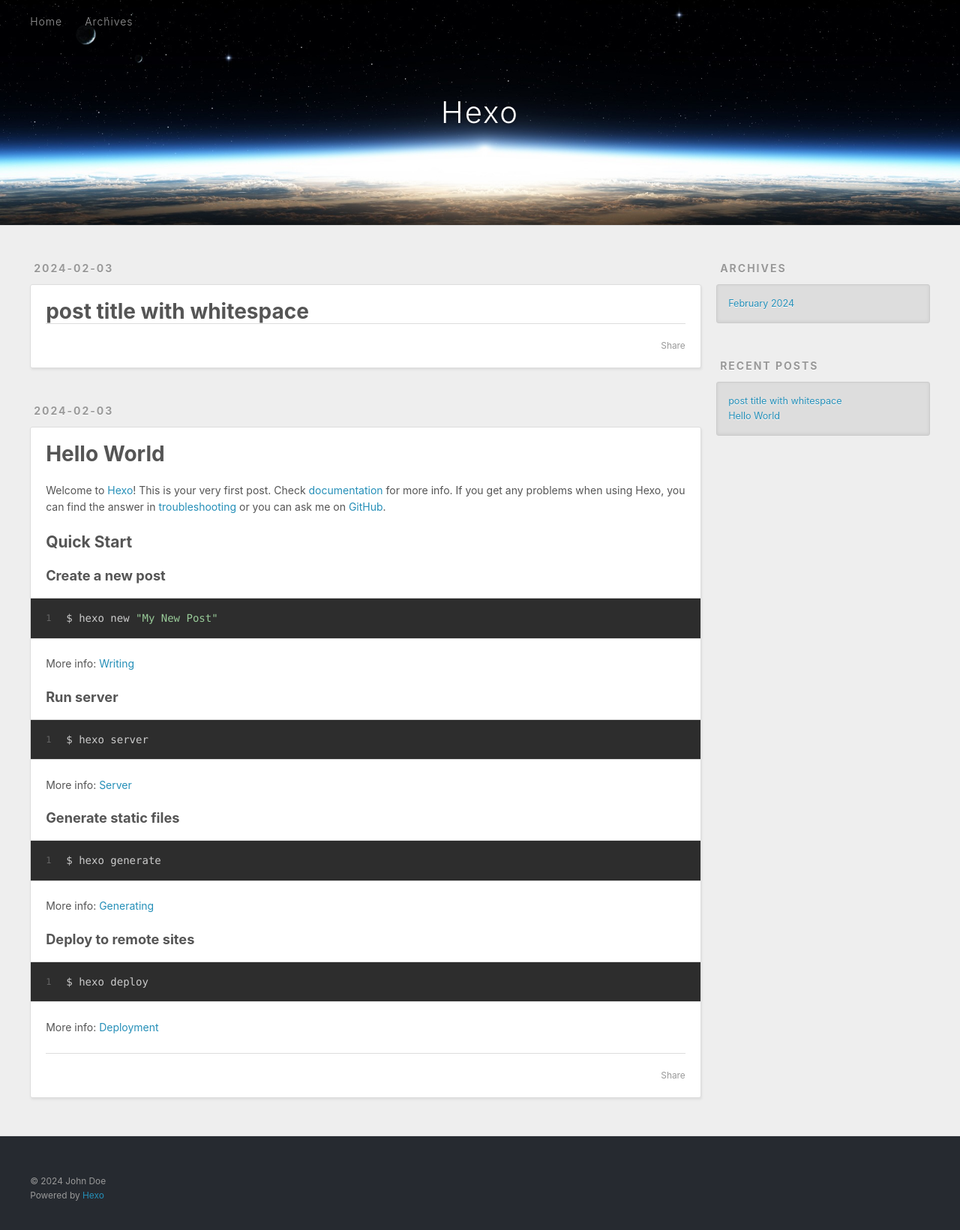
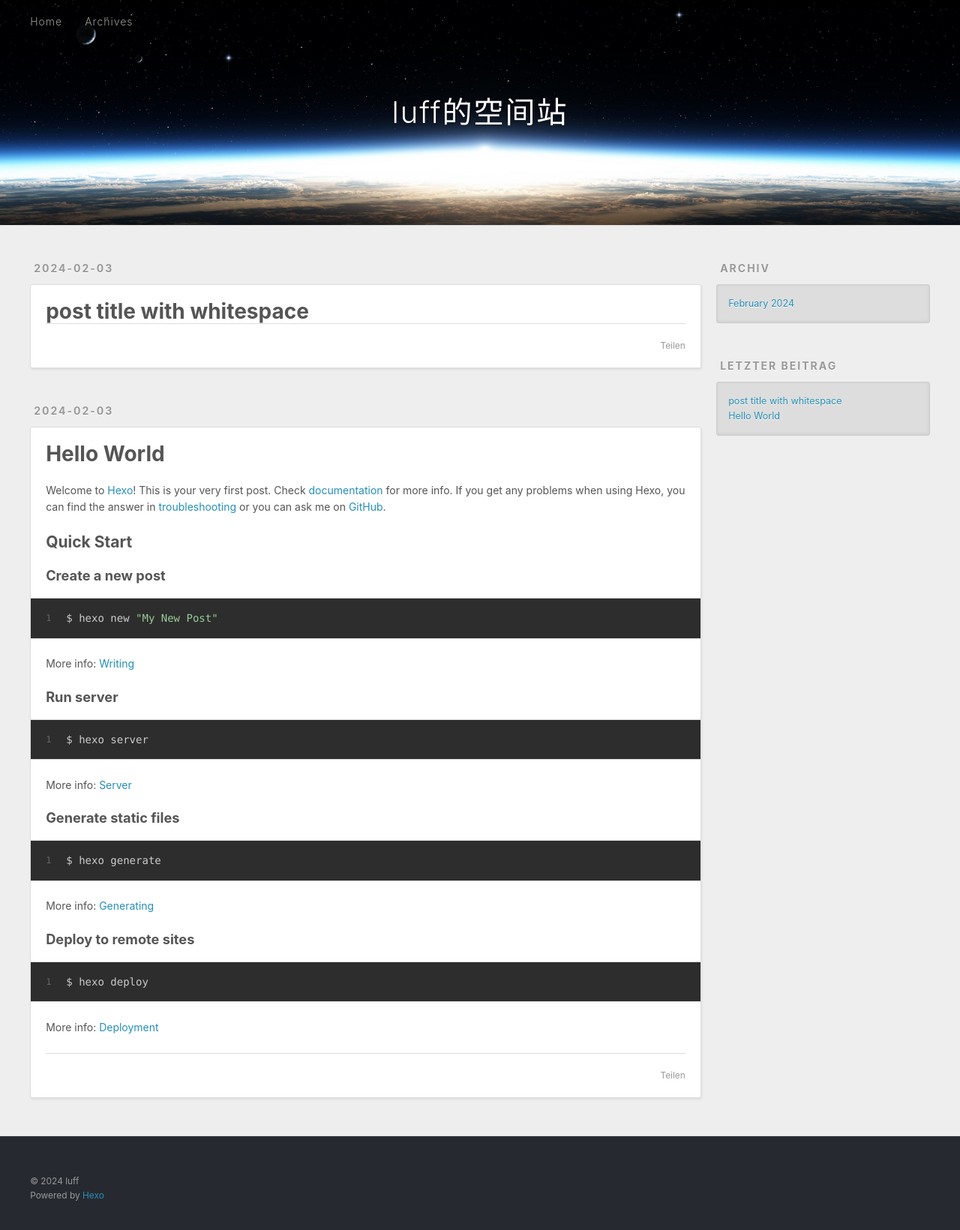
Before and after one commit to music-man/music-man.github.io, a plain HTML site: page index.html in a window 1280 px wide. Shown: the whole page at 75% size. Drawn offline with Linux system fonts and the light colour scheme.

Commit message:
Site updated: 2024-02-04 22:34:29

```diff
--- a/index.html
+++ b/index.html
@@ -4,17 +4,17 @@
   <meta charset="utf-8">
 
 
-  <title>Hexo</title>
+  <title>luff的空间站</title>
   <meta name="viewport" content="width=device-width, initial-scale=1, shrink-to-fit=no">
   <meta property="og:type" content="website">
-<meta property="og:title" content="Hexo">
+<meta property="og:title" content="luff的空间站">
 <meta property="og:url" content="https://music-man.github.io/index.html">
-<meta property="og:site_name" content="Hexo">
-<meta property="og:locale" content="en_US">
-<meta property="article:author" content="John Doe">
+<meta property="og:site_name" content="luff的空间站">
+<meta property="og:locale">
+<meta property="article:author" content="luff">
 <meta name="twitter:card" content="summary">
 
-    <link rel="alternate" href="/atom.xml" title="Hexo" type="application/atom+xml">
+    <link rel="alternate" href="/atom.xml" title="luff的空间站" type="application/atom+xml">
 
 
     <link rel="shortcut icon" href="/favicon.png">
@@ -39,7 +39,7 @@
   <div id="header-outer" class="outer">
     <div id="header-title" class="inner">
       <h1 id="logo-wrap">
-        <a href="/" id="logo">Hexo</a>
+        <a href="/" id="logo">luff的空间站</a>
       </h1>
 
     </div>
@@ -57,10 +57,10 @@
 
           <a class="nav-icon" href="/atom.xml" title="RSS Feed"><span class="fa fa-rss"></span></a>
 
-        <a class="nav-icon nav-search-btn" title="Search"><span class="fa fa-search"></span></a>
+        <a class="nav-icon nav-search-btn" title="Suche"><span class="fa fa-search"></span></a>
       </nav>
       <div id="search-form-wrap">
-        <form action="//google.com/search" method="get" accept-charset="UTF-8" class="search-form"><input type="search" name="q" class="search-form-input" placeholder="Search"><button type="submit" class="search-form-submit">&#xF002;</button><input type="hidden" name="sitesearch" value="https://music-man.github.io"></form>
+        <form action="//google.com/search" method="get" accept-charset="UTF-8" class="search-form"><input type="search" name="q" class="search-form-input" placeholder="Suche"><button type="submit" class="search-form-submit">&#xF002;</button><input type="hidden" name="sitesearch" value="https://music-man.github.io"></form>
       </div>
     </div>
   </div>
@@ -95,7 +95,7 @@
 
     </div>
     <footer class="article-footer">
-      <a data-url="https://music-man.github.io/2024/02/03/post-title-with-whitespace/" data-id="cls7lpz9w0001e7jra0k3es3k" data-title="post title with whitespace" class="article-share-link"><span class="fa fa-share">Share</span></a>
+      <a data-url="https://music-man.github.io/2024/02/03/post-title-with-whitespace/" data-id="cls7ltldf0002q1jr0by5a5r8" data-title="post title with whitespace" class="article-share-link"><span class="fa fa-share">Teilen</span></a>
 
 
 
@@ -146,7 +146,7 @@
 
     </div>
     <footer class="article-footer">
-      <a data-url="https://music-man.github.io/2024/02/03/hello-world/" data-id="cls7lpza00002e7jrf1ap2x7x" data-title="Hello World" class="article-share-link"><span class="fa fa-share">Share</span></a>
+      <a data-url="https://music-man.github.io/2024/02/03/hello-world/" data-id="cls7ltldb0001q1jrgir47um5" data-title="Hello World" class="article-share-link"><span class="fa fa-share">Teilen</span></a>
 
 
 
@@ -174,7 +174,7 @@
 
 
   <div class="widget-wrap">
-    <h3 class="widget-title">Archives</h3>
+    <h3 class="widget-title">Archiv</h3>
     <div class="widget">
       <ul class="archive-list"><li class="archive-list-item"><a class="archive-list-link" href="/archives/2024/02/">February 2024</a></li></ul>
     </div>
@@ -184,7 +184,7 @@
 
 
   <div class="widget-wrap">
-    <h3 class="widget-title">Recent Posts</h3>
+    <h3 class="widget-title">letzter Beitrag</h3>
     <div class="widget">
       <ul>
 
@@ -209,7 +209,7 @@
   <div class="outer">
     <div id="footer-info" class="inner">
 
-      &copy; 2024 John Doe<br>
+      &copy; 2024 luff<br>
       Powered by <a href="https://hexo.io/" target="_blank">Hexo</a>
     </div>
   </div>
```
Also changed, not shown: 2024/02/03/hello-world/index.html (+13 -13 lines), 2024/02/03/post-title-with-whitespace/index.html (+13 -13 lines), about/me.html (+12 -12 lines), archives/2024/02/index.html (+12 -12 lines), archives/2024/index.html (+12 -12 lines), archives/index.html (+12 -12 lines).
